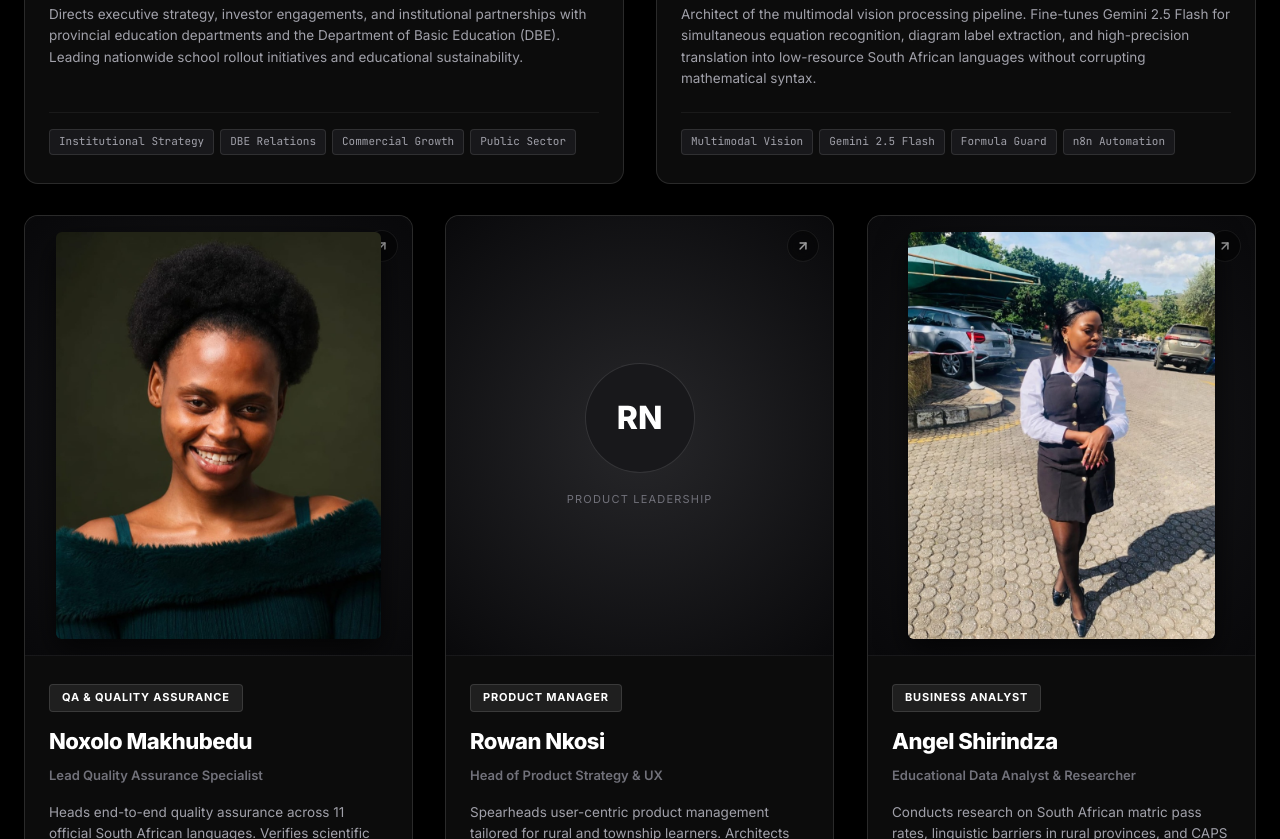
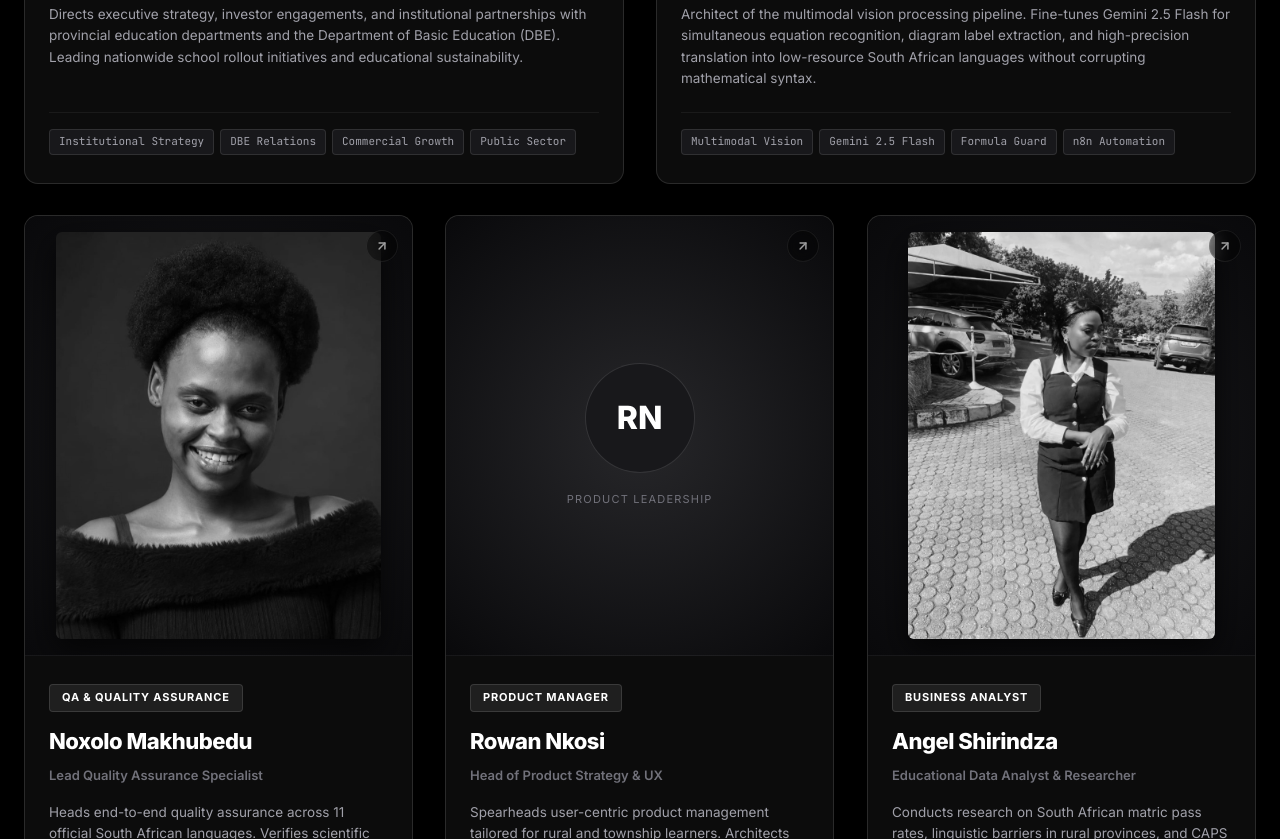
Before and after one commit to Thabogift10/Ifundza-AI, a plain HTML site: page team.html in a window 1280 px wide. Shown: the part 1078-1917 px from the top of the page. Drawn offline with nearby package versions, Linux system fonts and the light colour scheme.

Commit message:
Updating team.html

```diff
--- a/team.html
+++ b/team.html
@@ -365,16 +365,10 @@
       filter: grayscale(0%);
     }
 
-    .photo-frame img[src$="noxolo.jpg"],
-    .modal-photo-pane img[src$="noxolo.jpg"],
-    .photo-frame img[src$="angel.jpg"],
-    .modal-photo-pane img[src$="angel.jpg"] {
-      filter: grayscale(0%);
-    }
-
     /* Click-to-Expand Indicator Overlay */
     .card-expand-indicator {
       position: absolute;
+      z-index: 1;
       top: 14px;
       right: 14px;
       width: 32px;
@@ -387,6 +381,7 @@
       align-items: center;
       justify-content: center;
       color: #ffffff;
+      pointer-events: none;
       opacity: 0.6;
       transition: transform 0.3s var(--ease-spring), opacity 0.25s ease, background 0.25s ease;
     }
```
